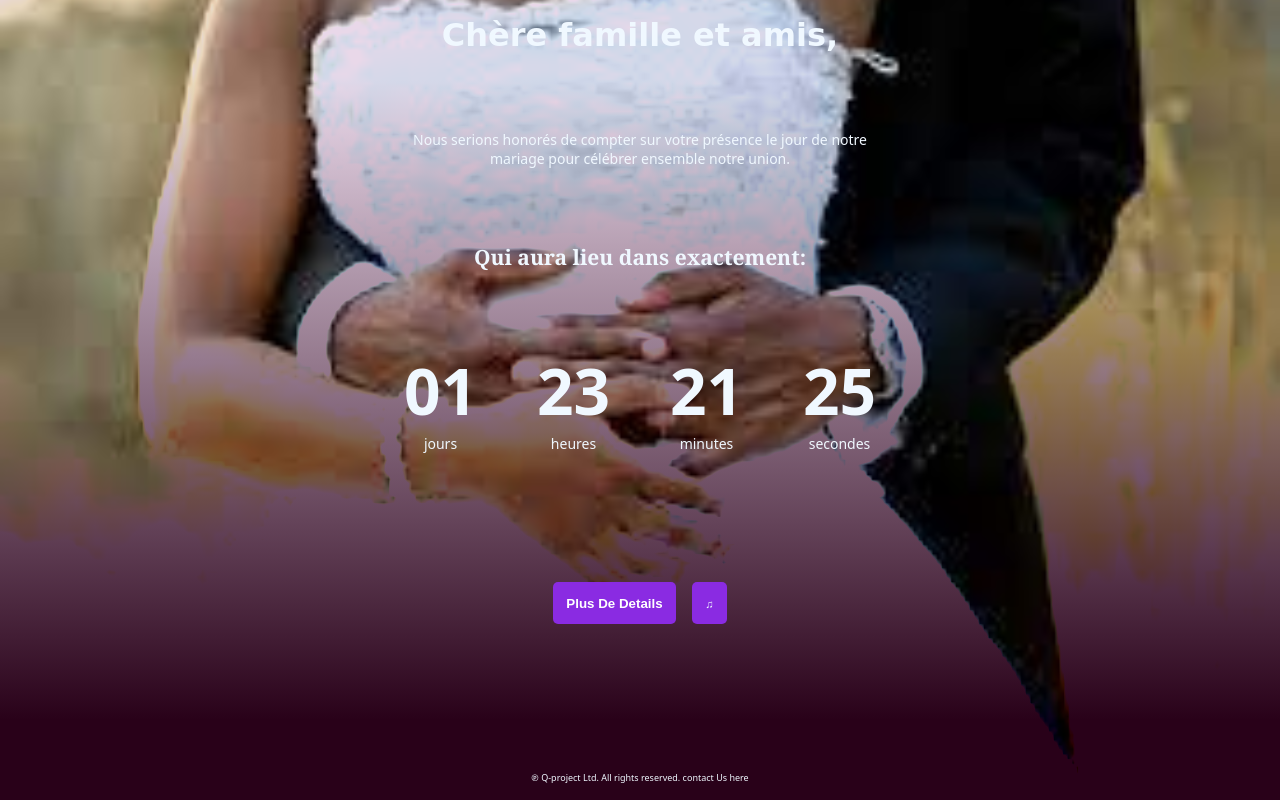
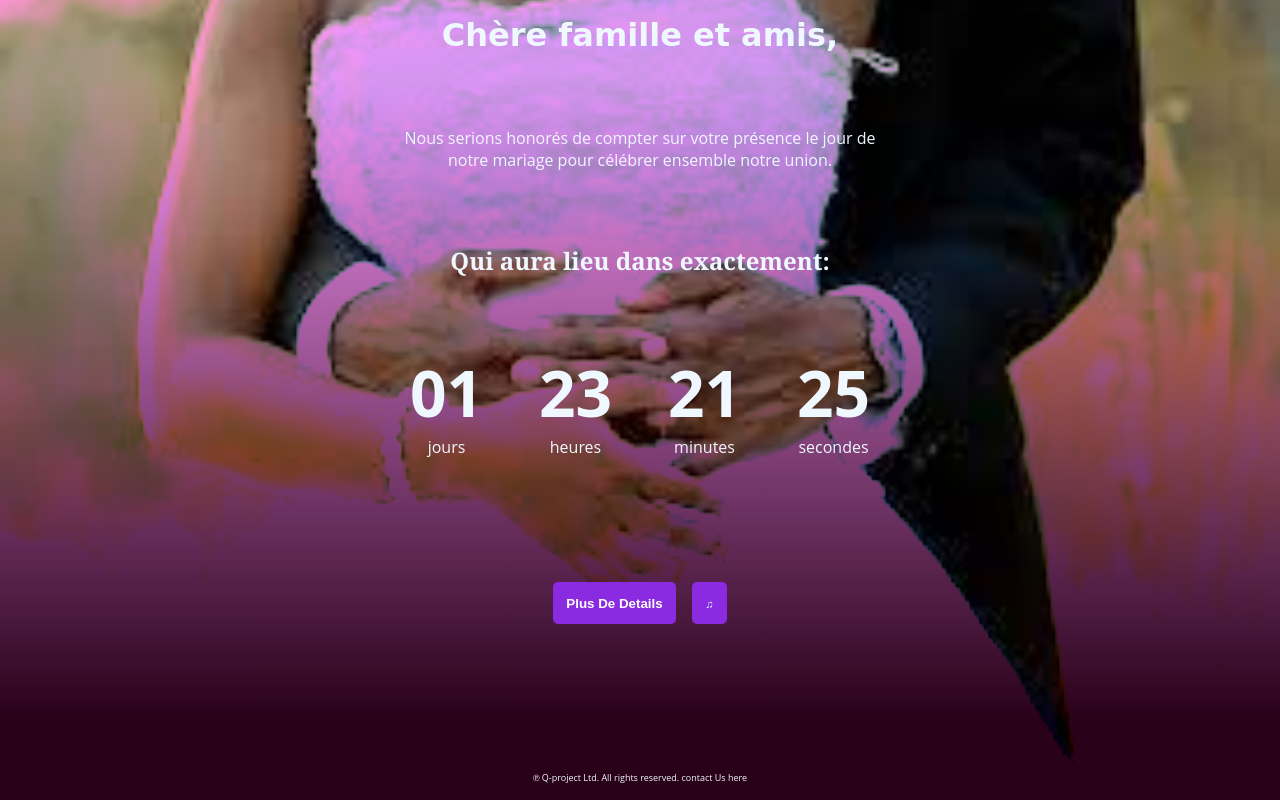
Before and after one commit to nthadrien/mariages-ii, a plain HTML site: page index.html in a window 1280 px wide. Drawn offline with Linux system fonts and the light colour scheme.

Commit message:
devices changes

```diff
--- a/index.css
+++ b/index.css
@@ -6,7 +6,7 @@
 }
 
 body {
-    font-size: 14px;
+    font-size: 16px;
     display: flex;
     flex-direction: column;
     align-items: center;
@@ -14,10 +14,10 @@ body {
     min-height: 100vh;
     width: 100%;
     padding: 1rem;
-    background: linear-gradient(rgb(233, 216, 233) 10%, rgb(41, 1, 25) 90%), url('./assets/download.jpg') no-repeat center;
+    background: linear-gradient(rgb(246, 149, 246) 10%, rgb(41, 1, 25) 90%), url('./assets/download.jpg') no-repeat center;
     background-blend-mode: darken;
     background-size: cover;
-    font-family: system-ui, -apple-system, BlinkMacSystemFont, 'Segoe UI', Roboto, Oxygen, Ubuntu, Cantarell, 'Open Sans', 'Helvetica Neue', sans-serif;
+    font-family:'Open Sans', 'Helvetica Neue', sans-serif;
 }
 
 p,
@@ -183,7 +183,7 @@ video {
     #count-down-container {
         grid-template-columns: repeat(4, 1fr);
         grid-template-rows: 128px;
-        gap: 2rem;
+        gap: 1rem;
     }
 
     .box-timer h4 {
--- a/index.js
+++ b/index.js
@@ -25,9 +25,7 @@ window.onload = () => {
         dys.innerText = days >= 10 ? days : '0' + days;
     }, 1000);
 
-    const music = document.querySelector('video');
-    music.autoplaylay = true;
-    music.load();
+
 };
 
 function toggle() {
@@ -39,3 +37,8 @@ function showIt() {
     const vid = document.querySelector('.vid-container');
     vid.classList.toggle('showme');
 }
+
+const music = document.querySelector('video');
+music.autoplay = true;
+music.preload = true;
+music.load();
```
Also changed, not shown: index.html (+1 -2 lines).
